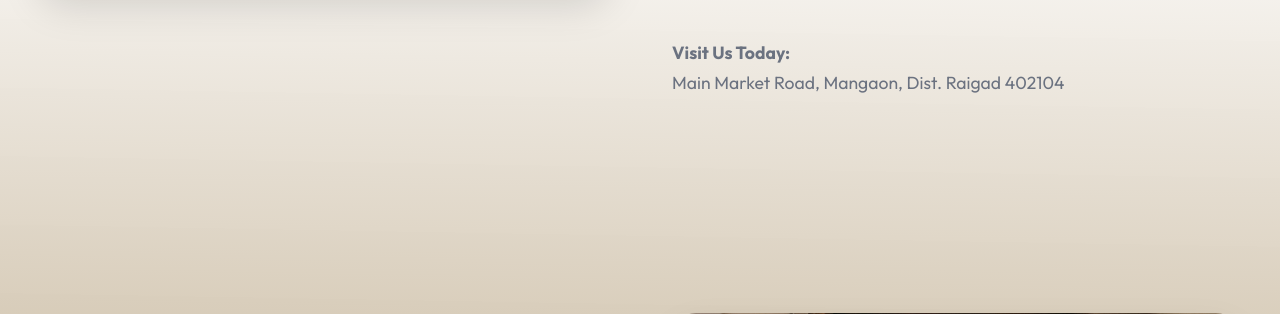
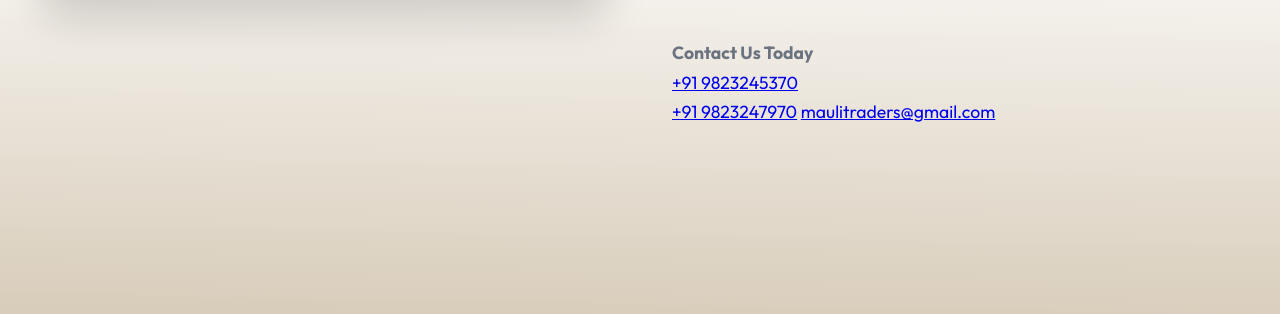
Before and after one commit to Abhi-96K/maulitraders, a Django app: page /about/ in a window 1280 px wide. Shown: the part 1730-2044 px from the top of the page. Run offline with Django 5.2, Linux system fonts and the light colour scheme.

Commit message:
Update about.html

```diff
--- a/core/templates/core/about.html
+++ b/core/templates/core/about.html
@@ -83,8 +83,11 @@
                         serve thousands of happy customers across the region.
                     </p>
                     <div class="contact-mini">
-                        <p><strong>Visit Us Today:</strong><br>
-                            Main Market Road, Mangaon, Dist. Raigad 402104</p>
+                        <p><strong>Contact Us Today</strong><br> <a href="tel:+91 9823245370">+91 9823245370</a> <br><a
+                                href="tel:+91 9823247970">+91 9823247970</a> <a
+                                href="mailto:1.maulitraders@gmail.com">maulitraders@gmail.com</a>
+                        </p>
+
                     </div>
                 </div>
             </div>
```
